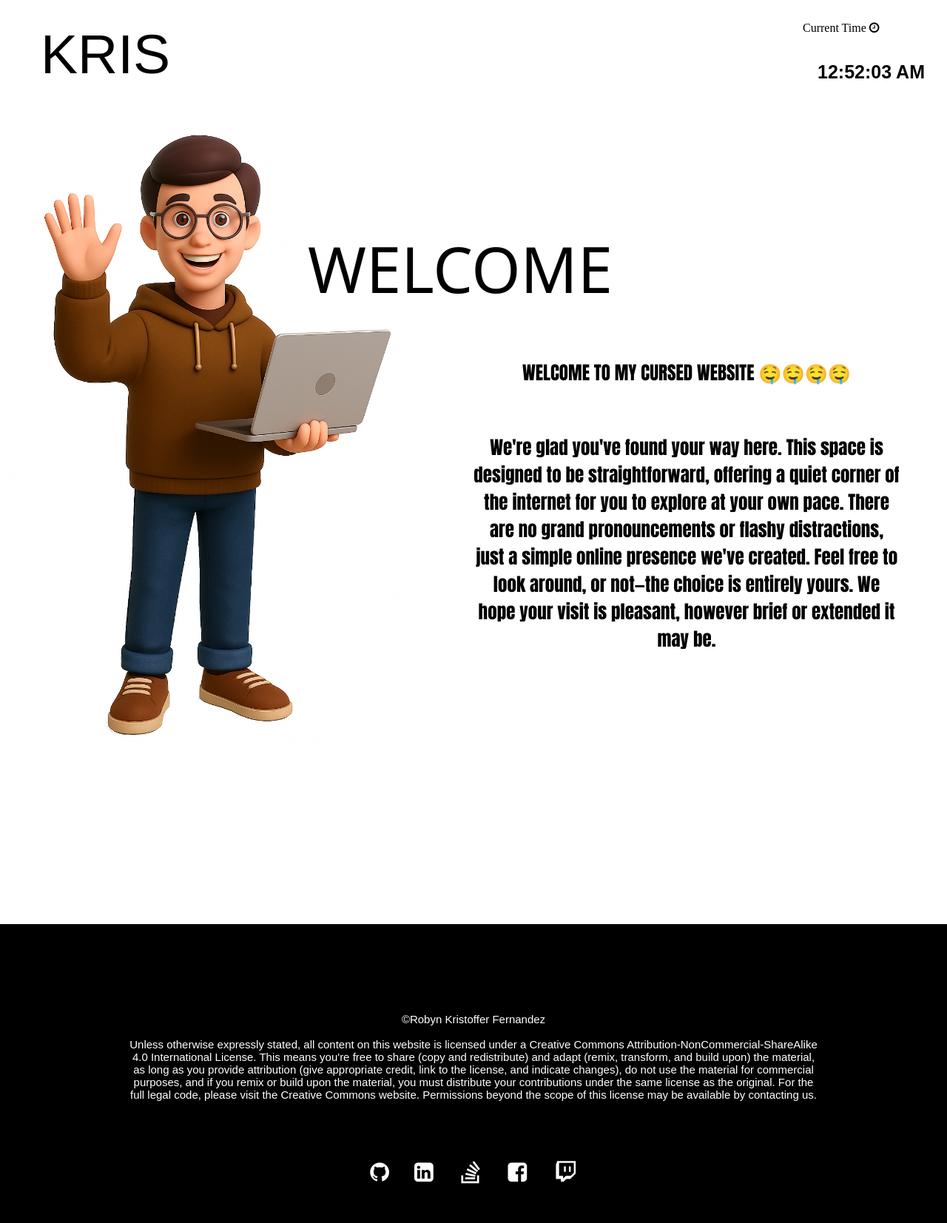
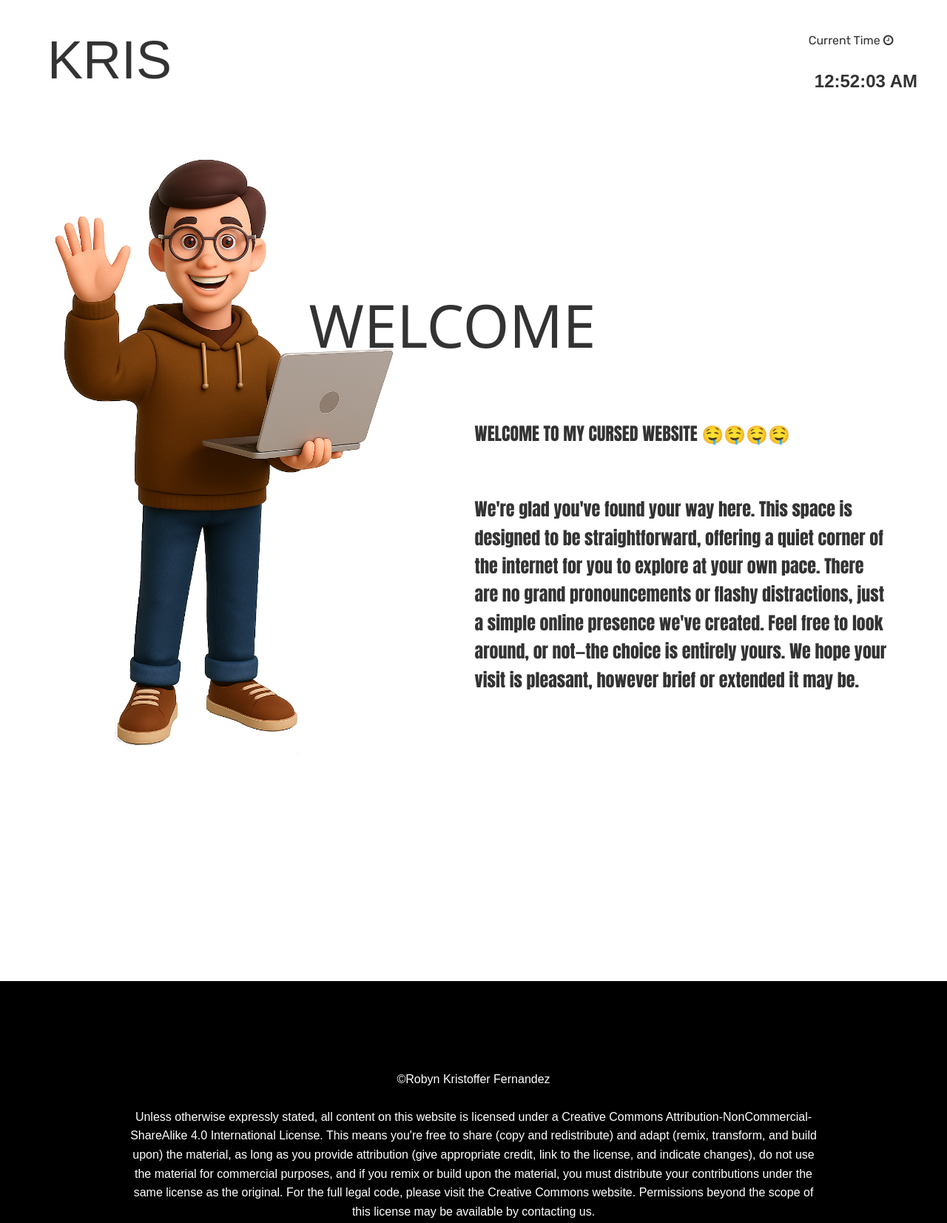
Before and after one commit to xHeidelberg/SimplePage, a plain HTML site: page index.html in a window 1280 px wide. Shown: the top 1653 px of the page at 74% size. Drawn offline with Linux system fonts and the light colour scheme; a web font is replaced by a local one.

Commit message:
CSS File Modification
Added Mobile Device min max for compatibility

```diff
--- a/styles.css
+++ b/styles.css
@@ -2,57 +2,63 @@
 @import url('https://fonts.googleapis.com/css2?family=Bungee+Tint&family=Rubik:ital,wght@0,300..900;1,300..900&display=swap');
 @import url('https://fonts.googleapis.com/css2?family=Honk&display=swap');
 
-
+/* --- Base Styles & Resets --- */
 body {
     margin: 0;
-    font-family: Besley, serif;
+    font-family: 'Rubik', sans-serif;
+    line-height: 1.6;
+    color: #333;
+    overflow-x: hidden;
 }
 
+/* --- Header --- */
 .header {
-    background: blur(55px) transparent;
+    background: rgba(255, 255, 255, 0.7);
+    backdrop-filter: blur(5px);
     display: flex;
     justify-content: space-between;
-    padding: 13px 10px;
+    align-items: center;
+    padding: 1rem; /* Use rem for consistent spacing */
+    flex-wrap: wrap;
 }
 
 .profile-image {
     background: #000080;
     box-shadow: inset 2px 2px 4px rgba(0, 0, 0, .5);
     border-radius: 50%;
-    width: 48px;
-    height: 48px;
+    width: 3rem;
+    height: 3rem;
+    display: flex;
+    justify-content: center;
+    align-items: center;
 }
 
 .profile-image i {
     color: white;
-    font-size: 24px;
-    line-height: 48px;
-    /* Center the icon vertically */
-    text-align: center;
-    /* Center the icon horizontally */
+    font-size: 1.5rem;
 }
 
 .logo {
     font-family: "Bungee Tint", sans-serif;
     font-weight: 400;
     font-style: normal;
-    font-size: 75px;
-
+    font-size: 3rem;
+    text-align: center;
+    margin: 0.5rem 0;
 }
 
-button {
-    border: none;
-    border-radius: 55px;
-    background: rebeccapurple;
-    color: white;
-    padding: 18px 24px;
-}
+/* --- Navigation --- */
+
 
 a {
     text-decoration: none;
     color: #a77c52;
-    font-size: 23px;
+    font-size: 1.1rem;
+    transition: color 0.3s ease;
+}
 
+a:hover {
+    color: #8c6a46;
 }
 
 ul {
@@ -60,42 +66,52 @@ ul {
     display: flex;
     margin: 0;
     padding: 0;
-    gap: 16px;
+    gap: 1rem;
+    flex-wrap: wrap;
+    justify-content: center;
 }
 
 .left {
     display: flex;
     align-items: center;
-    padding-left: 45px;
-    gap: 16px;
+    padding-left: 1rem;
+    gap: 1rem;
+    flex-wrap: wrap;
+    justify-content: center;
 }
 
 #clock {
-    font-size: 25px;
+    font-size: 1.2rem;
     font-weight: bold;
-    padding: 20px;
+    padding: 0.5rem;
     font-family: sans-serif;
+    white-space: nowrap;
 }
 
-/* */
-
+/* --- Main Content --- */
 .content {
     display: flex;
-    align-items: flex-start;
+    flex-direction: column;
+    align-items: center;
+    padding: 1rem;
 }
 
 .image-container {
-    flex: 1;
+    width: 100%;
     display: flex;
+    flex-direction: column;
+    align-items: center;
+    margin-bottom: 2rem;
 }
 
 .image-container img {
-    width: 45%;
-
+    width: 90%;
+    max-width: 500px;
+    height: auto;
+    margin-bottom: 1rem;
 }
 
 .img-cont h1 {
-
     font-family: "Honk", system-ui;
     font-optical-sizing: auto;
     font-weight: 400;
@@ -103,41 +119,152 @@ ul {
     font-variation-settings:
         "MORF" 15,
         "SHLN" 50;
-    font-size: 85px;
-    margin-top: 20vh;
-    margin-left: -20vh;
+    font-size: 3rem;
+    margin-top: 5vh;
+    margin-left: 0;
+    text-align: center;
 }
 
 .img-cont p {
-    margin: 8vh;
-    font-size: 25px;
+    margin: 2rem;
+    font-size: 1.1rem;
     text-align: center;
-    font-family:Impact, Haettenschweiler, 'Arial Narrow Bold', sans-serif
+    font-family: Impact, Haettenschweiler, 'Arial Narrow Bold', sans-serif;
 }
 
+/* --- Footer --- */
 footer {
-    margin-top: 15em;
-    padding: 15vh;
+    margin-top: 5em;
+    padding: 5vh 1rem;
     text-align: center;
     background-color: black;
 }
+
 footer p {
     color: rgb(255, 255, 255);
-    font-size: 15px;
-    margin: 0 55px;
+    font-size: 0.9rem;
+    margin: 0 1rem;
     font-family: sans-serif;
 }
 
 .ico {
-    margin-top: 10vh;
+    margin-top: 3vh;
     text-align: center;
 }
+
 .ico a {
-    font-size: 30px;
-    padding: 0 15px;
+    font-size: 1.5rem;
+    padding: 0 0.8rem;
     color: white;
-    transition: 1s;
+    transition: transform 0.3s ease;
 }
+
 .ico a:hover {
-    font-size: 35px;
+    transform: scale(1.1);
 }
+
+/* --- Media Queries for Larger Screens --- */
+@media (min-width: 768px) {
+    .header {
+        padding: 1rem 2rem;
+    }
+
+    .logo {
+        font-size: 4.5rem;
+    }
+
+    .left {
+        padding-left: 2rem;
+    }
+
+    #clock {
+        font-size: 1.5rem;
+    }
+
+    .content {
+        flex-direction: row;
+        align-items: flex-start;
+    }
+
+    .image-container {
+        flex: 1;
+        flex-direction: row;
+        justify-content: center;
+    }
+
+    .image-container img {
+        width: 45%;
+        max-width: none;
+    }
+
+    .img-cont {
+        flex: 1;
+    }
+
+    .img-cont h1 {
+        font-size: 5rem;
+        margin-top: 20vh;
+        margin-left: -20vh;
+        text-align: left;
+    }
+
+    .img-cont p {
+        margin: 8vh;
+        font-size: 1.5rem;
+        text-align: left;
+    }
+
+    footer {
+        margin-top: 15em;
+        padding: 15vh;
+    }
+
+    footer p {
+        margin: 0 55px;
+        font-size: 1rem;
+    }
+
+    .ico {
+        margin-top: 10vh;
+    }
+
+    .ico a {
+        font-size: 1.8rem;
+    }
+
+    .ico a:hover {
+        font-size: 2.2rem;
+        transform: none;
+    }
+}
+
+@media (max-width: 480px) {
+    .header {
+        flex-direction: column;
+        text-align: center;
+    }
+
+    .profile-image {
+        margin-bottom: 0.5rem;
+    }
+
+    .left {
+        padding-left: 0;
+        margin-top: 0.5rem;
+    }
+
+    ul {
+        flex-direction: column;
+        gap: 0.5rem;
+        align-items: center;
+    }
+
+    .logo {
+        font-size: 2.5rem;
+    }
+
+    button {
+        width: 100%;
+        margin-top: 1rem;
+    }
+}
```
Also changed, not shown: index.html (line endings or trailing spaces).
